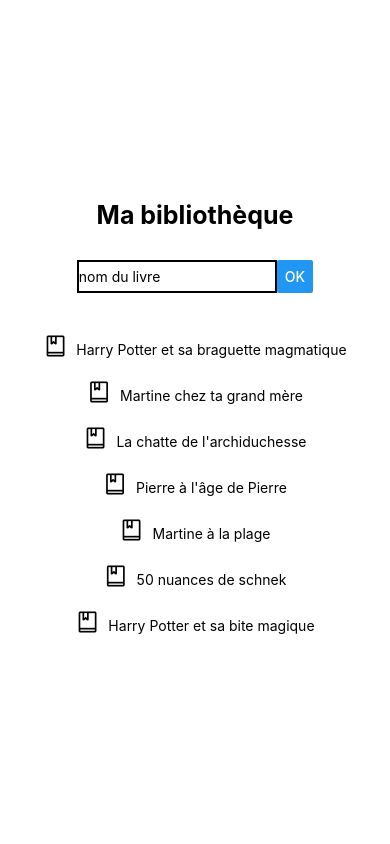
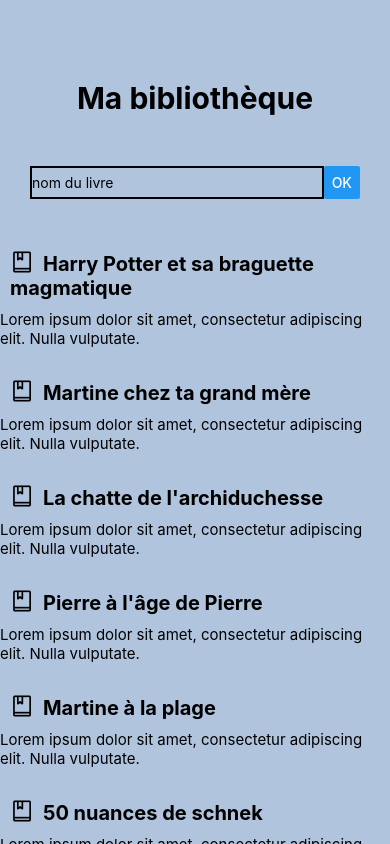
Before and after one commit to pierrooTH/exo-library, a React Native app: screen / in a window 390 px wide. Built offline with nearby package versions, Linux system fonts and the light colour scheme.

Commit message:
Add style to the exercice of library

```diff
--- a/App.js
+++ b/App.js
@@ -1,17 +1,17 @@
 import React, {useState} from 'react';
-import { StyleSheet, Text, View, TextInput, Button } from 'react-native';
+import { StyleSheet, Text, View, TextInput, Button, ScrollView } from 'react-native';
 import { AntDesign } from '@expo/vector-icons';
 
 export default function App() {
   const [content, setContent] = useState('');
   let books = [
-    {id: 1, name: 'Harry Potter et sa braguette magmatique'},
-    {id: 2, name: 'Martine chez ta grand mère'},
-    {id: 3, name: "La chatte de l'archiduchesse"},
-    {id: 4, name: "Pierre à l'âge de Pierre"},
-    {id: 5, name: 'Martine à la plage'},
-    {id: 6, name: "50 nuances de schnek"},
-    {id: 7, name: 'Harry Potter et sa bite magique'}
+    {id: 1, name: 'Harry Potter et sa braguette magmatique', description: 'Lorem ipsum dolor sit amet, consectetur adipiscing elit. Nulla vulputate.'},
+    {id: 2, name: 'Martine chez ta grand mère', description: 'Lorem ipsum dolor sit amet, consectetur adipiscing elit. Nulla vulputate.'},
+    {id: 3, name: "La chatte de l'archiduchesse", description: 'Lorem ipsum dolor sit amet, consectetur adipiscing elit. Nulla vulputate.'},
+    {id: 4, name: "Pierre à l'âge de Pierre", description: 'Lorem ipsum dolor sit amet, consectetur adipiscing elit. Nulla vulputate.'},
+    {id: 5, name: 'Martine à la plage', description: 'Lorem ipsum dolor sit amet, consectetur adipiscing elit. Nulla vulputate.'},
+    {id: 6, name: "50 nuances de schnek", description: 'Lorem ipsum dolor sit amet, consectetur adipiscing elit. Nulla vulputate.'},
+    {id: 7, name: 'Harry Potter et sa bite magique', description: 'Lorem ipsum dolor sit amet, consectetur adipiscing elit. Nulla vulputate.'}
   ];
   const [booksFiltered, setBooksFiltered] = useState([...books]);
 
@@ -23,9 +23,14 @@
 
   const booksFilteredJSX = booksFiltered.map(book => {
     return (
+      <View>
       <Text key={book.id} style={styles.books}>
-        <AntDesign style={styles.icon} name="book" size={24} color="black" /> {book.name}
+        <AntDesign style={styles.icon} name="book" size={24} color="black" /> <Text style={styles.name}>{book.name}</Text>
       </Text>
+      <View style={styles.description}>
+        <Text style={styles.textDescription}>{book.description}</Text>
+      </View>
+      </View>
   )})
 
 // au clic du bouton filtrer le nom des livres par rapport
@@ -39,12 +44,16 @@
 
   return (
     <View style={styles.container}>
+      <View style={styles.title}>
       <Text style={styles.library}>Ma bibliothèque</Text>
+      </View>
       <View style={styles.form}>
       <TextInput style={styles.searchForm} value={content} onChangeText={(text) => {setContent(text)}} placeholder="nom du livre" />
       <Button title='OK' onPress={handleSubmit}/>
       </View>
+      <ScrollView>
       {booksFilteredJSX}
+      </ScrollView>
     </View>
   );
 }
@@ -53,17 +62,22 @@
   container: {
     flex: 1,
     backgroundColor: '#fff',
-    alignItems: 'center',
     justifyContent: 'center',
+    backgroundColor:'lightsteelblue'
   },
   library: {
     fontWeight: 'bold',
-    fontSize: 25
+    fontSize: 30,
+  },
+  title: {
+    alignItems: 'center',
+    paddingTop: 80,
+    marginBottom: 20,
   },
   searchForm: {
-    width: 200,
+    width: 300,
     borderColor: 'black',
-    borderWidth: 2
+    borderWidth: 2,
   },
   form: {
     margin: 30,
@@ -72,9 +86,25 @@
   },
   books: {
     flexDirection: 'row',
-    margin: 10
+    margin: 10,
+    alignItems: 'center',
+    marginBottom: 10,
+    marginTop: 20
   },
   icon: {
     marginRight: 5
-  }
+  },
+  name: {
+    fontSize: 20,
+    fontWeight: 'bold',
+    justifyContent: 'center'
+  },
+  textDescription: {
+    fontSize: 15,
+    marginBottom: 10
+  },
+  description: {
+    alignItems: 'center'
+  },
+
 });
```
